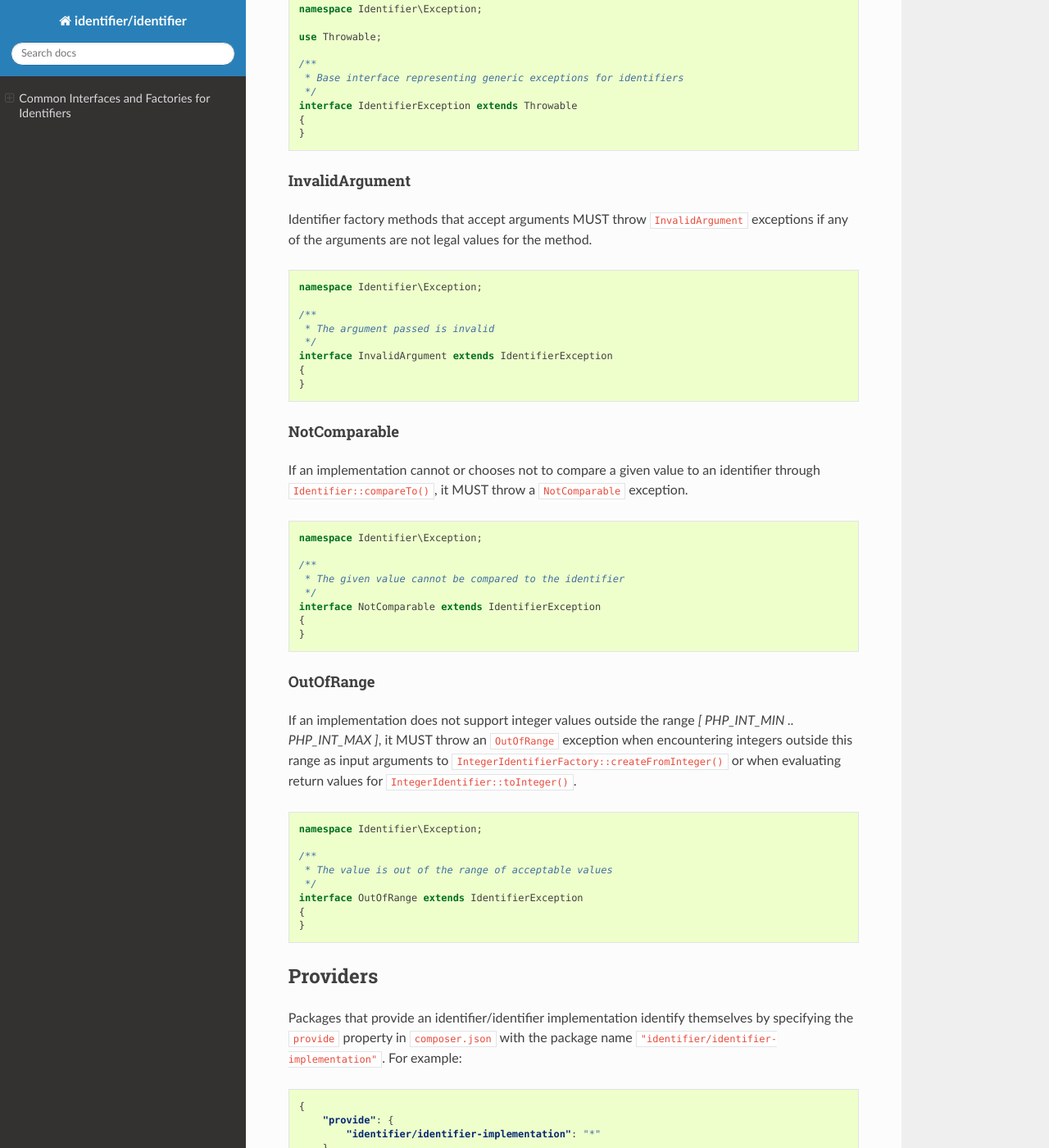
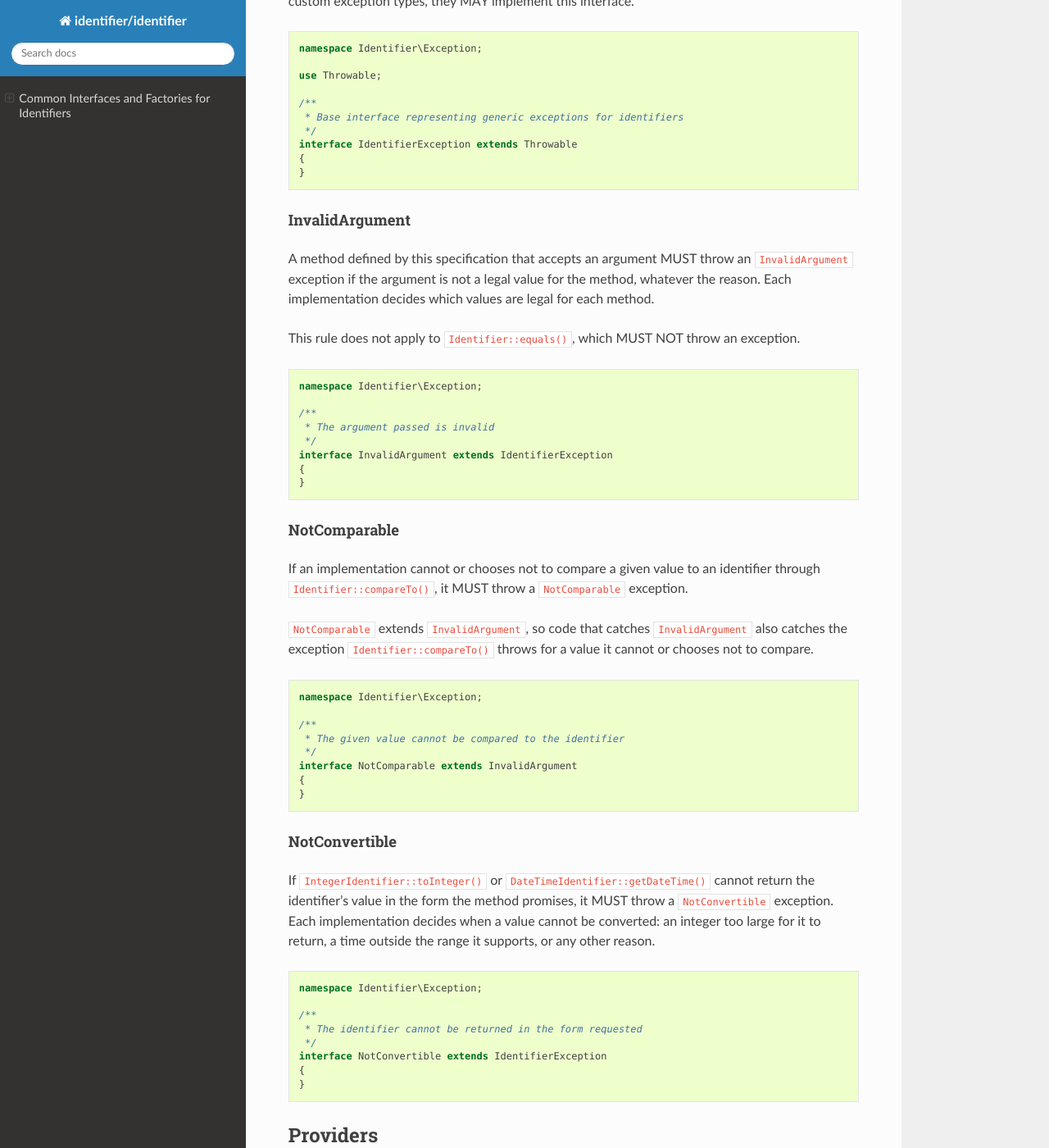
Before and after one commit to php-identifier/identifier, a Sphinx documentation site: the page built from docs/index.rst, in a window 1280 px wide and 1400 px high, scrolled down 11337 px. Shown: the whole window at 82% size. Built offline with Sphinx 7.4.7 and the Read the Docs theme 3.1.0, drawn with Linux system fonts in a browser that asks for light colours; some of the changed text lies outside the part shown.

Commit message:
feat!: replace OutOfRange with NotConvertible

```diff
--- a/docs/index.rst
+++ b/docs/index.rst
@@ -345,6 +345,10 @@ DateTimeIdentifier
 A date-time identifier is based on a date-time value or otherwise has a
 date-time value associated with it that may be extracted from the identifier.
 
+If an implementation cannot return the date-time associated with the
+identifier, ``getDateTime()`` MUST throw an
+``\Identifier\Exception\NotConvertible`` exception.
+
 .. code-block:: php
 
     namespace Identifier;
@@ -359,6 +363,9 @@ date-time value associated with it that may be extracted from the identifier.
         /**
          * Returns a date-time representation of the timestamp associated with
          * this identifier
+         *
+         * @throws Exception\NotConvertible MUST throw if the implementation
+         *     cannot return the date-time associated with this identifier
          */
         public function getDateTime(): DateTimeImmutable;
     }
@@ -372,10 +379,11 @@ Implementations MAY support identifiers greater than ``PHP_INT_MAX`` and less
 than ``PHP_INT_MIN``. In this case, the ``toInteger()`` method SHOULD return a
 string value. If the return value is a string, it MUST be an integer string.
 
-If an implementation does not support identifiers greater than ``PHP_INT_MAX``
-or less than ``PHP_INT_MIN``, and the ``toInteger()`` operation attempts to
-return an integer outside these boundaries, it MUST throw an
-``\Identifier\Exception\OutOfRange`` exception.
+If an implementation cannot return the identifier as an integer or an integer
+string, ``toInteger()`` MUST throw an ``\Identifier\Exception\NotConvertible``
+exception. For example, an implementation that does not support identifiers
+greater than ``PHP_INT_MAX`` or less than ``PHP_INT_MIN`` throws it when the
+identifier evaluates to an integer outside this range.
 
 .. code-block:: php
 
@@ -392,10 +400,8 @@ return an integer outside these boundaries, it MUST throw an
          * @return int | decimal-int-string The integer value or string integer
          *     representation of the identifier.
          *
-         * @throws Exception\OutOfRange MUST throw if the implementation does
-         *     not support integers outside the range of `PHP_INT_MIN` and
-         *     `PHP_INT_MAX` and the identifier evaluates to an integer outside
-         *     this range
+         * @throws Exception\NotConvertible MUST throw if the implementation
+         *     cannot return the identifier as an integer or an integer string
          */
         public function toInteger(): int | string;
     }
@@ -524,10 +530,6 @@ create identifiers from integers.
          *
          * @throws Exception\InvalidArgument MUST throw if the identifier is not
          *     a legal value
-         * @throws Exception\OutOfRange MUST throw if the implementation does
-         *     not support integers outside the range of `PHP_INT_MIN` and
-         *     `PHP_INT_MAX` and the identifier evaluates to an integer outside
-         *     this range
          */
         public function createFromInteger(int | string $identifier): IntegerIdentifier;
     }
@@ -587,8 +589,13 @@ implementation uses custom exception types, they MAY implement this interface.
 InvalidArgument
 ~~~~~~~~~~~~~~~
 
-Identifier factory methods that accept arguments MUST throw ``InvalidArgument``
-exceptions if any of the arguments are not legal values for the method.
+A method defined by this specification that accepts an argument MUST throw an
+``InvalidArgument`` exception if the argument is not a legal value for the
+method, whatever the reason. Each implementation decides which values are legal
+for each method.
+
+This rule does not apply to ``Identifier::equals()``, which MUST NOT throw an
+exception.
 
 .. code-block:: php
 
@@ -608,6 +615,10 @@ If an implementation cannot or chooses not to compare a given value to an
 identifier through ``Identifier::compareTo()``, it MUST throw a
 ``NotComparable`` exception.
 
+``NotComparable`` extends ``InvalidArgument``, so code that catches
+``InvalidArgument`` also catches the exception ``Identifier::compareTo()``
+throws for a value it cannot or chooses not to compare.
+
 .. code-block:: php
 
     namespace Identifier\Exception;
@@ -615,27 +626,27 @@ identifier through ``Identifier::compareTo()``, it MUST throw a
     /**
      * The given value cannot be compared to the identifier
      */
-    interface NotComparable extends IdentifierException
+    interface NotComparable extends InvalidArgument
     {
     }
 
-OutOfRange
-~~~~~~~~~~
+NotConvertible
+~~~~~~~~~~~~~~
 
-If an implementation does not support integer values outside the range
-*[ PHP_INT_MIN .. PHP_INT_MAX ]*, it MUST throw an ``OutOfRange`` exception when
-encountering integers outside this range as input arguments to
-``IntegerIdentifierFactory::createFromInteger()`` or when evaluating return
-values for ``IntegerIdentifier::toInteger()``.
+If ``IntegerIdentifier::toInteger()`` or ``DateTimeIdentifier::getDateTime()``
+cannot return the identifier's value in the form the method promises, it MUST
+throw a ``NotConvertible`` exception. Each implementation decides when a value
+cannot be converted: an integer too large for it to return, a time outside the
+range it supports, or any other reason.
 
 .. code-block:: php
 
     namespace Identifier\Exception;
 
     /**
-     * The value is out of the range of acceptable values
+     * The identifier cannot be returned in the form requested
      */
-    interface OutOfRange extends IdentifierException
+    interface NotConvertible extends IdentifierException
     {
     }
 
```
Also changed, not shown: CHANGELOG.md (+9 -0 lines), 8 other files.
